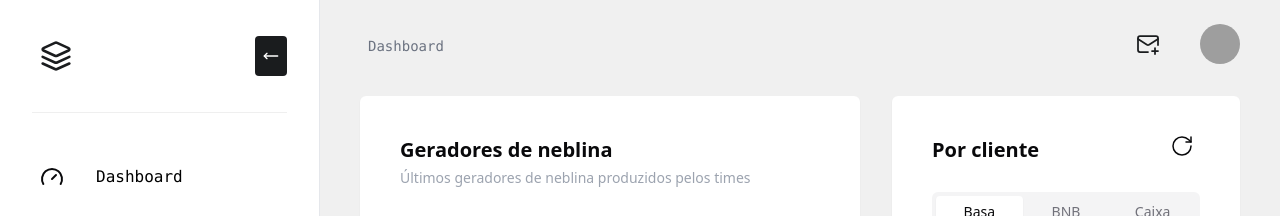
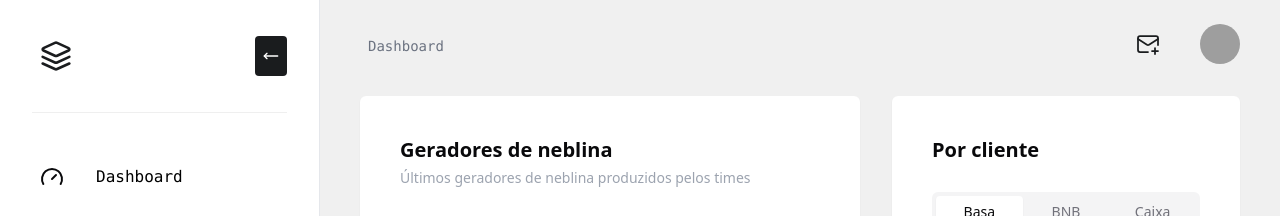
Before and after one commit to ericolvr/serial-front, a React (Vite) app: page /dashboard in a window 1280 px wide. Shown: the top 216 px of the page. Built offline with nearby package versions, Linux system fonts and the light colour scheme; no server answers; sample sign-in values are in the browser's storage; grey boxes are pictures that could not be loaded.

Commit message:
removed refresh button

```diff
--- a/src/screens/dashboard.tsx
+++ b/src/screens/dashboard.tsx
@@ -57,9 +57,6 @@ export function Dashboard() {
                         <div className="col-span-5 bg-white shadow-sm p-10 rounded-md">
                             <div className="mb-6 flex justify-between items-start">
                                 <h1 className="flex-start text-xl font-semibold mb-1">Por cliente</h1>
-                                <Button variant="ghost" className="float-right mr-[-10px] mt-[-10px]">
-                                    <RotateCw strokeWidth={1.5} className="w-6 h-6" />
-                                </Button>
                             </div>
                             <TabClients />
                         </div>
```
